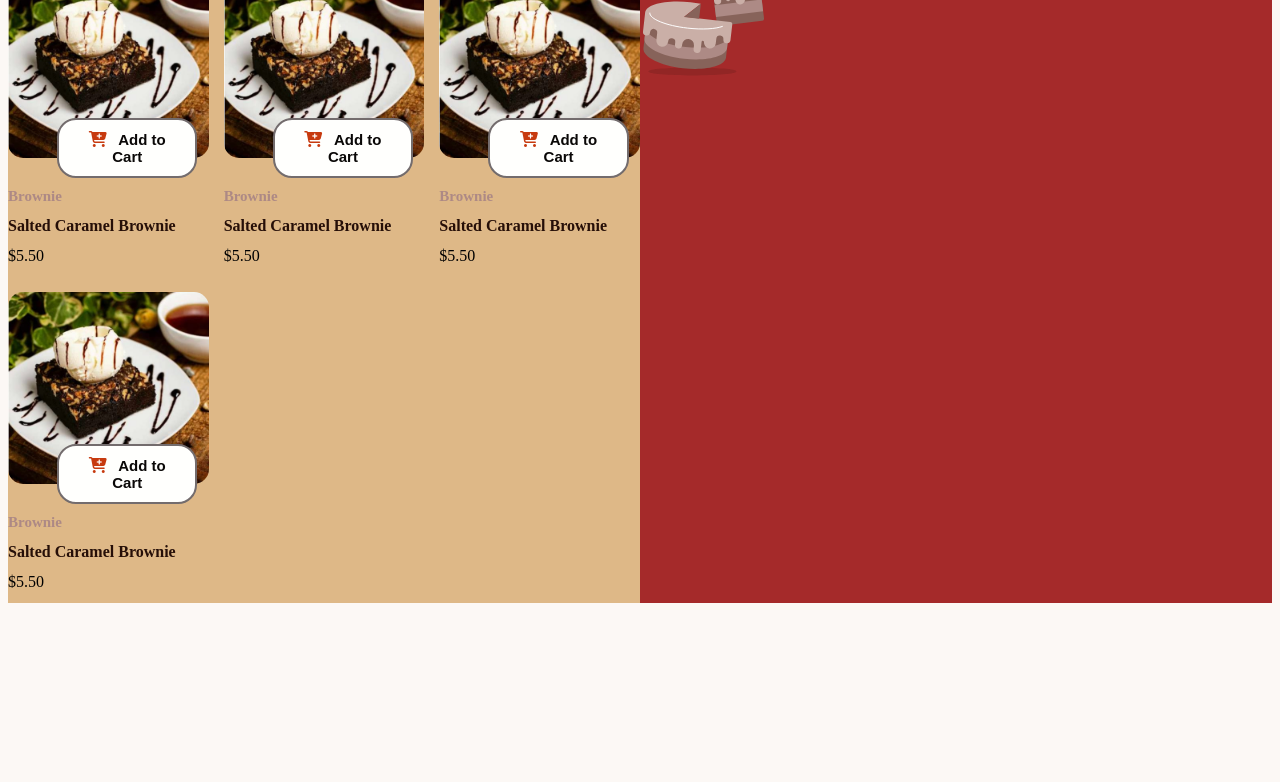
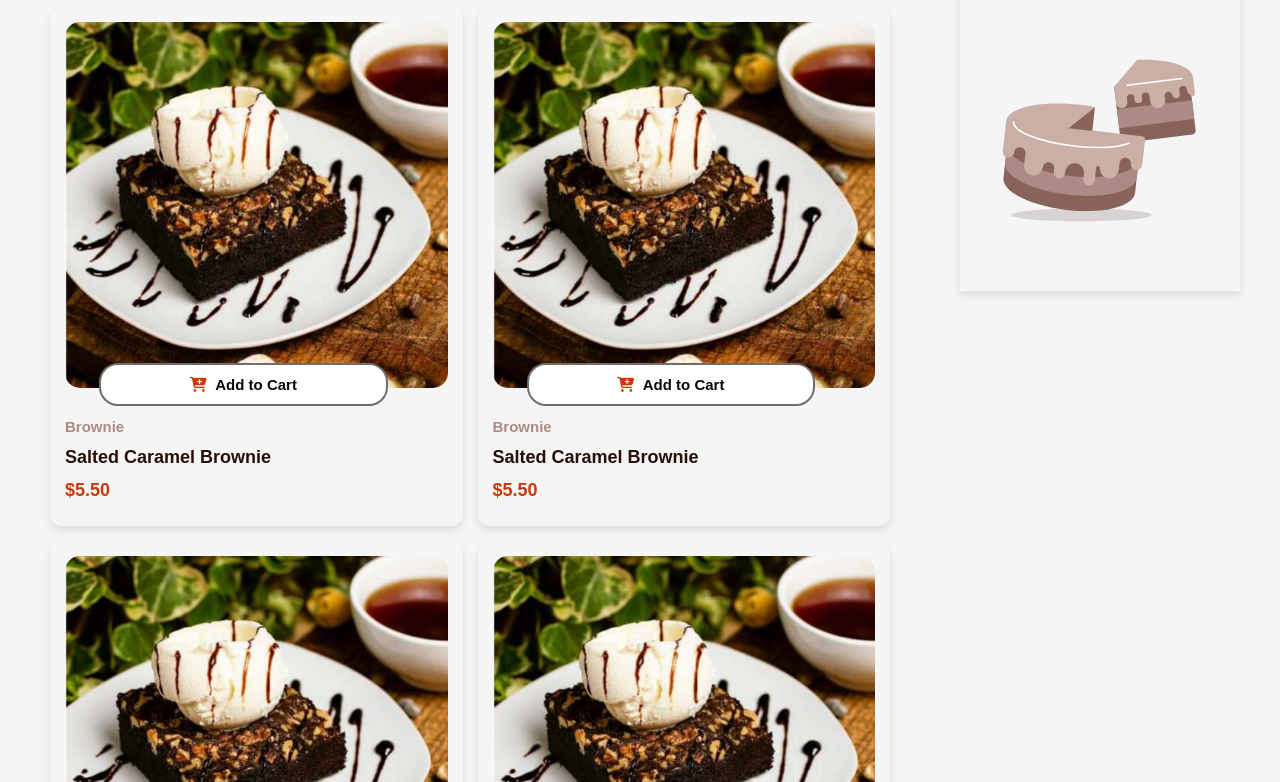
Before and after one commit to BuhleMtshali/product-list-frontendmentor, a plain HTML site: page index.html in a window 1280 px wide. Shown: the part 134-916 px from the top of the page. Before the commit the page ends 800 px from the top, so only its background shows below. Drawn offline with Linux system fonts and the light colour scheme; a web font is replaced by a local one.

Commit message:
updated the stylesheet

```diff
--- a/app.css
+++ b/app.css
@@ -16,41 +16,28 @@ body{
     background-color: var(--body-bg);
 }
 
-.container{
+/* General Styles */
+* {
+    margin: 0;
+    padding: 0;
+    box-sizing: border-box;
+    font-family: Arial, sans-serif;
+}
+
+body {
+    background-color: #f5f5f5;
+}
+
+/* Layout */
+.container {
     max-width: 1440px;
     width: 100%;
     margin: 0 auto;
-    /* padding: 15px; */
-    display: grid;
-   grid-template-columns: repeat(auto-fit, minmax(300px, 1fr))
-}
-.product-container{
-    background-color: burlywood;
-}
-
-.cart-container{
-    background-color: brown;
-}
-.product-render{
-    max-width:  800px;
-    display: grid;
-    grid-template-columns: repeat(auto-fit, minmax(200px, 1fr));
-    gap: 15px;
-    /* margin: 0 auto; */
-    /* margin: 0 auto; */
-}
-
-.product{
     display: flex;
-    flex-direction: column;
-    border-radius: 12px;
-    position: relative;
-}
-
-.cart-render{
-    width: 100%;
-    margin: 0 auto;
-
+    flex-wrap: wrap;
+    justify-content: space-between;
+    gap: 20px;
+    padding: 20px;
 }
 
 .product-container h1{
@@ -67,11 +54,46 @@ body{
     padding: 20px 0;
 }
 
+/* Product & Cart Sections */
+.product-container, .cart-container {
+    /* flex: 1; */
+    min-width: 320px;
+    padding: 20px;
+    border-radius: 10px;
+    height: auto;
+}
 
-.prouct-img{
+.product-container{
+    flex: 1;
+}
+
+/* Product Grid */
+.product-render {
+    display: grid;
+    grid-template-columns: repeat(auto-fit, minmax(300px, 1fr));
+    gap: 15px;
+    padding: 10px;
+}
+
+/* Product Card */
+.product {
     display: flex;
+    flex-direction: column;
+    /* align-items: center; */
+    justify-content: flex-start;
+    border-radius: 12px;
+    padding: 15px;
+    cursor: pointer;
+    box-shadow: 0 4px 8px rgba(0, 0, 0, 0.1);
+    transition: transform 0.3s ease-in-out;
+    position: relative;
+}
 
+.product:hover {
+    transform: scale(1.05);
 }
+
+/* Product Image */
 .product img{
     width: 100%;
     height: 100%;
@@ -80,6 +102,29 @@ body{
     border-radius: 15px;
 }
 
+/* Product Details */
+.catergory {
+    margin-top: 30px;
+    color: var(--category-color);
+    font-weight: 600;
+    font-size: 15px;
+}
+
+.product-name {
+    color: var(--heading-color);
+    margin: 12px 0;
+    font-size: 18px;
+    font-weight: 700;
+}
+
+.price {
+    font-size: 18px;
+    color: var(--product-border);
+    font-weight: 700;
+    margin-bottom: 10px;
+}
+
+/* Add to Cart Button */
 .product-render .product button{
     width: 70%;
     margin: 0 auto;
@@ -89,32 +134,47 @@ body{
     font-size: 15px;
     border: 2px solid var(--btn-border);
     position: absolute;
-    bottom: 99px;
+    bottom: 120px;
     left: 49px;
     background-color: var(--btn-bg);
     color: var(--btn-color);
+    cursor: pointer;
 }
 
-.product-render .product button i{
-    color: var(--active-btn-bg);
-    font-size: 16px;
-    padding-right: 8px;
+.addBtn:hover {
+    background-color: var(--product-border);
 }
 
-.product .catergory {
-    margin-top: 30px;
-    color: var(--category-color);
-    font-weight: 600;
-    font-size: 15px;/* adjust this value as needed */
+.addBtn i {
+    margin-right: 5px;
+    color: var(--active-btn-bg);
 }
 
-.product-name{
-    color: var(--heading-color);
-    margin: 12px 0;
-    font-size: 16px;
-    font-weight: 700;
+.cart-render {
+    display: flex;
+    justify-content: center;
+    align-items: center;
+    height: 300px;
+    padding: 0 12px;
+    box-shadow: 0 4px 8px rgba(0, 0, 0, 0.1);
 }
 
-.price{
-    margin: 0 0 12px 0;
+.cart-render img {
+    width: 80%;
+    max-width: 300px;
 }
+
+/* Responsive Design */
+@media screen and (max-width: 768px) {
+    .container {
+        flex-direction: column;
+    }
+
+    .product-render {
+        grid-template-columns: repeat(auto-fit, minmax(200px, 1fr));
+    }
+
+    .addBtn {
+        width: 100%;
+    }
+}
```
